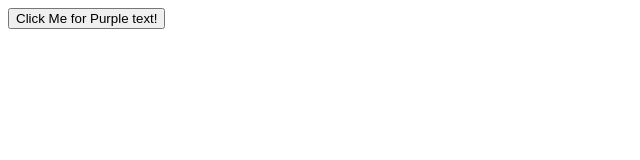
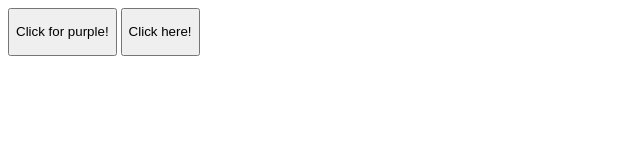
Before and after one commit to ZShick/JavaScript-Projects, a plain HTML site: page Basic JavaScript Projects/Project2_functions/index.html in a window 1280 px wide. Shown: the whole page, without its empty margins (0-640 px from the left). Drawn offline with Linux system fonts and the light colour scheme.

Commit message:
Pushing per course instructions
Per step 68 of the JavaScript course. This contains the new assignments in the Project2_functions folder.

```diff
--- a/Basic JavaScript Projects/Project2_functions/JS/main.js
+++ b/Basic JavaScript Projects/Project2_functions/JS/main.js
@@ -1,5 +1,11 @@
-fuction My_Second_Function() {
+function My_Second_Function() {
     var str = "This text is now purple!"; //defining a new string var
     var result = str.fontcolor("purple"); //defining a new result var which will be the text color changing to purple
     document.getElementById("Purple_Text").innerHTML = result; //telling the function what element to grab by its id so it know what to change to purple after the button is clicked
 }
+
+function myFunction() {
+    var sentence = "I am learning";
+    sentence += " a lot from this course!";
+    document.getElementById("Concatenate").innerHTML = sentence;
+}
--- a/Basic JavaScript Projects/Project2_functions/index.html
+++ b/Basic JavaScript Projects/Project2_functions/index.html
@@ -8,9 +8,13 @@
 </head>
 
 <body>
-    <button onclick="My_Second_Function()" id="Purple_Text">
-        Click Me for Purple text!
+    <button onclick="My_Second_Function()">
+        <p id="Purple_Text">Click for purple!</p>
     </button>
+    <button>
+        <p id="Concatenate" onclick="myFunction()">Click here!</p>
+    </button>
+
 
 </body>
 
```
